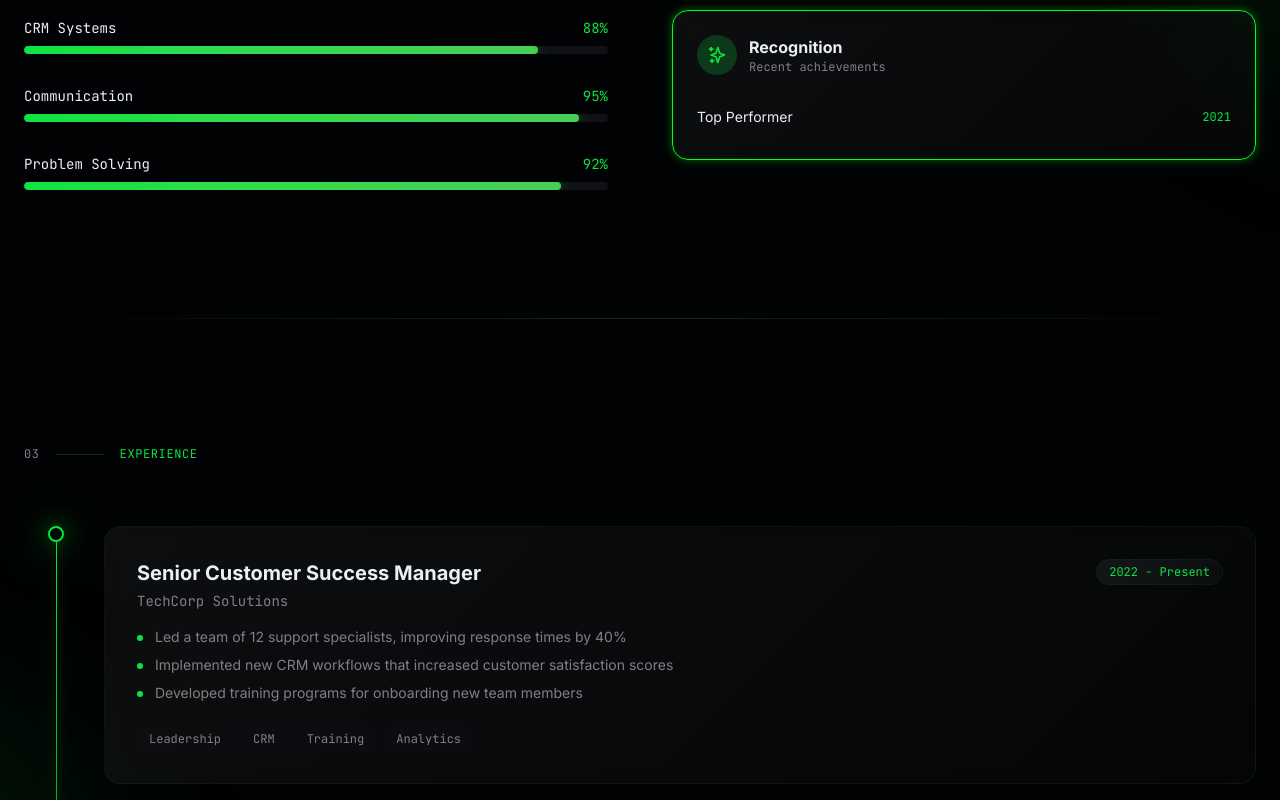
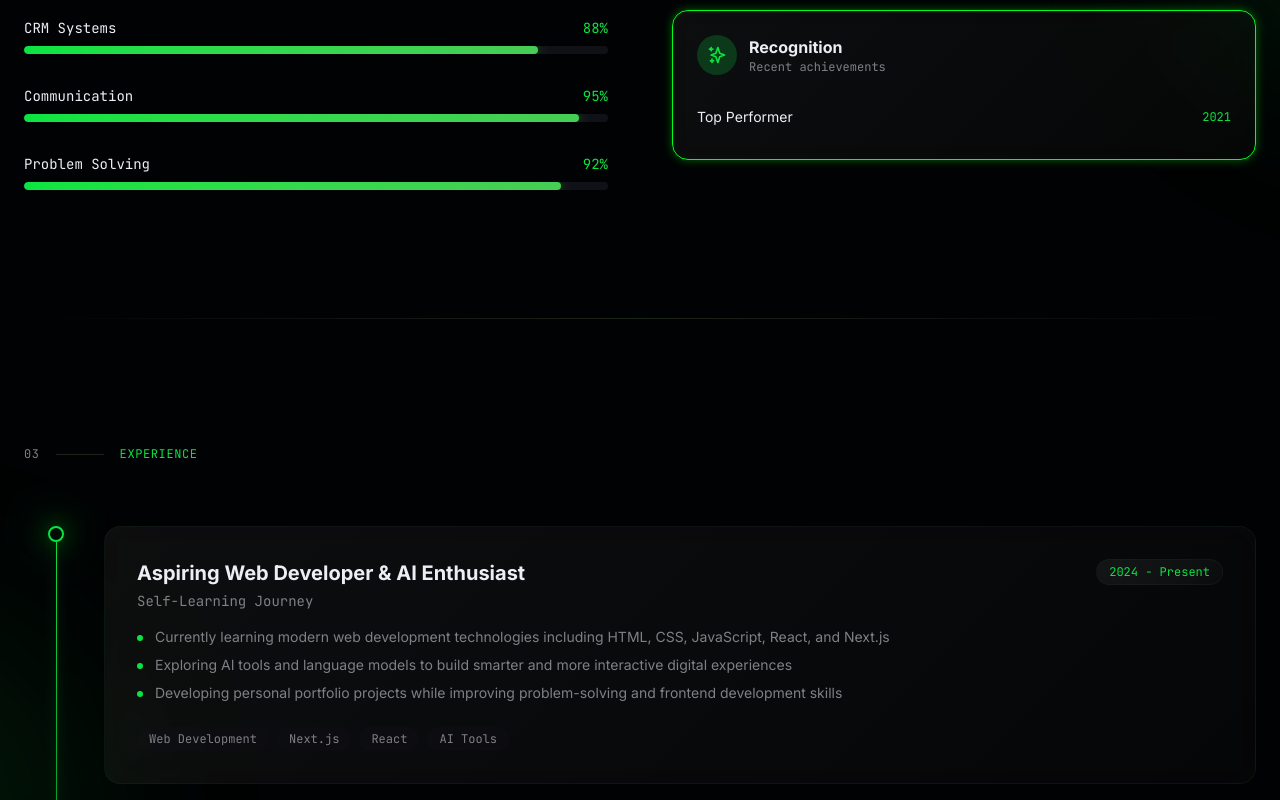
Before and after one commit to rixramos/CMDPortfolio, a Next.js app: page /CMDPortfolio/ in a window 1280 px wide. Shown: the part 2000-2800 px from the top of the page. Built offline with nearby package versions, Linux system fonts and the light colour scheme.

Commit message:
exp section fix

```diff
--- a/components/experience-section.tsx
+++ b/components/experience-section.tsx
@@ -3,21 +3,32 @@
 import { useEffect, useRef, useState } from "react";
 
 const experiences = [
-  {
-    title: "Senior Customer Success Manager",
-    company: "TechCorp Solutions",
-    period: "2022 - Present",
+{
+  title: "Aspiring Web Developer & AI Enthusiast",
+  company: "Self-Learning Journey",
+  period: "2024 - Present",
+  description: [
+    "Currently learning modern web development technologies including HTML, CSS, JavaScript, React, and Next.js",
+    "Exploring AI tools and language models to build smarter and more interactive digital experiences",
+    "Developing personal portfolio projects while improving problem-solving and frontend development skills",
+  ],
+  skills: ["Web Development", "Next.js", "React", "AI Tools"],
+},
+    {
+    title: "Content Moderator",
+    company: "Transcom Asia Inc.",
+    period: "2024 - 2024",
     description: [
-      "Led a team of 12 support specialists, improving response times by 40%",
-      "Implemented new CRM workflows that increased customer satisfaction scores",
-      "Developed training programs for onboarding new team members",
+      "Reviewed and moderated user-generated content following strict guidelines",
+      "Maintained platform safety standards while ensuring positive user experience",
+      "Trained new moderators on best practices and policy interpretation",
     ],
-    skills: ["Leadership", "CRM", "Training", "Analytics"],
+    skills: ["Content Moderation", "Policy Compliance", "Quality Assurance"],
   },
   {
     title: "Technical Support Specialist",
-    company: "GlobalTech Inc.",
-    period: "2020 - 2022",
+    company: "Sykes Asia Inc.",
+    period: "2022 - 2023",
     description: [
       "Resolved complex technical issues with 98% first-contact resolution rate",
       "Created comprehensive knowledge base articles reducing ticket volume",
@@ -25,28 +36,7 @@ const experiences = [
     ],
     skills: ["Technical Support", "Documentation", "Bug Tracking"],
   },
-  {
-    title: "Customer Service Representative",
-    company: "StartupHub",
-    period: "2019 - 2020",
-    description: [
-      "Handled high-volume customer inquiries across multiple channels",
-      "Achieved highest customer satisfaction ratings in the department",
-      "Pioneered live chat support implementation for the organization",
-    ],
-    skills: ["Multi-channel Support", "Live Chat", "Customer Care"],
-  },
-  {
-    title: "Content Moderator",
-    company: "Social Media Co.",
-    period: "2018 - 2019",
-    description: [
-      "Reviewed and moderated user-generated content following strict guidelines",
-      "Maintained platform safety standards while ensuring positive user experience",
-      "Trained new moderators on best practices and policy interpretation",
-    ],
-    skills: ["Content Moderation", "Policy Compliance", "Quality Assurance"],
-  },
+
 ];
 
 export function ExperienceSection() {
```
